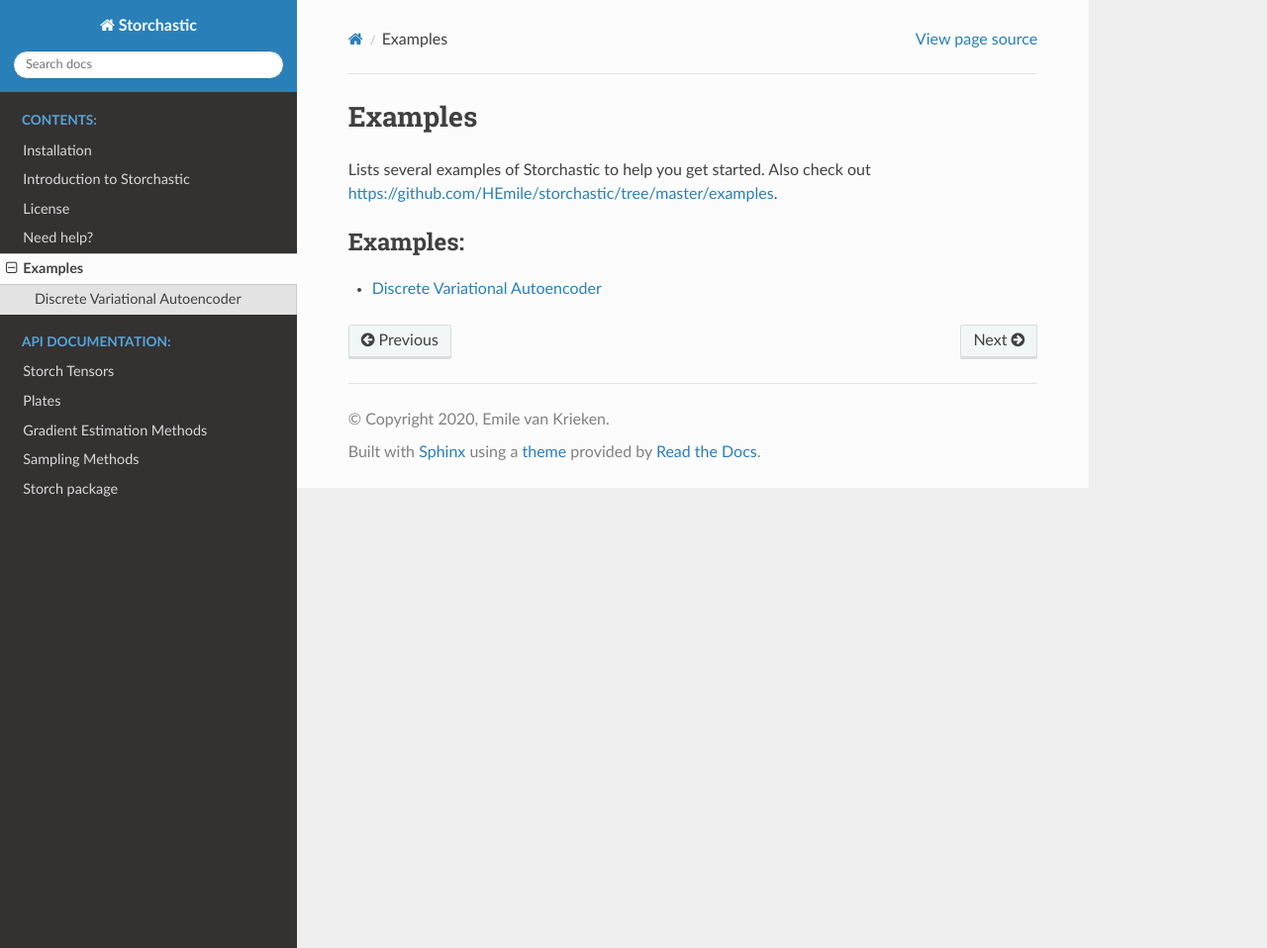
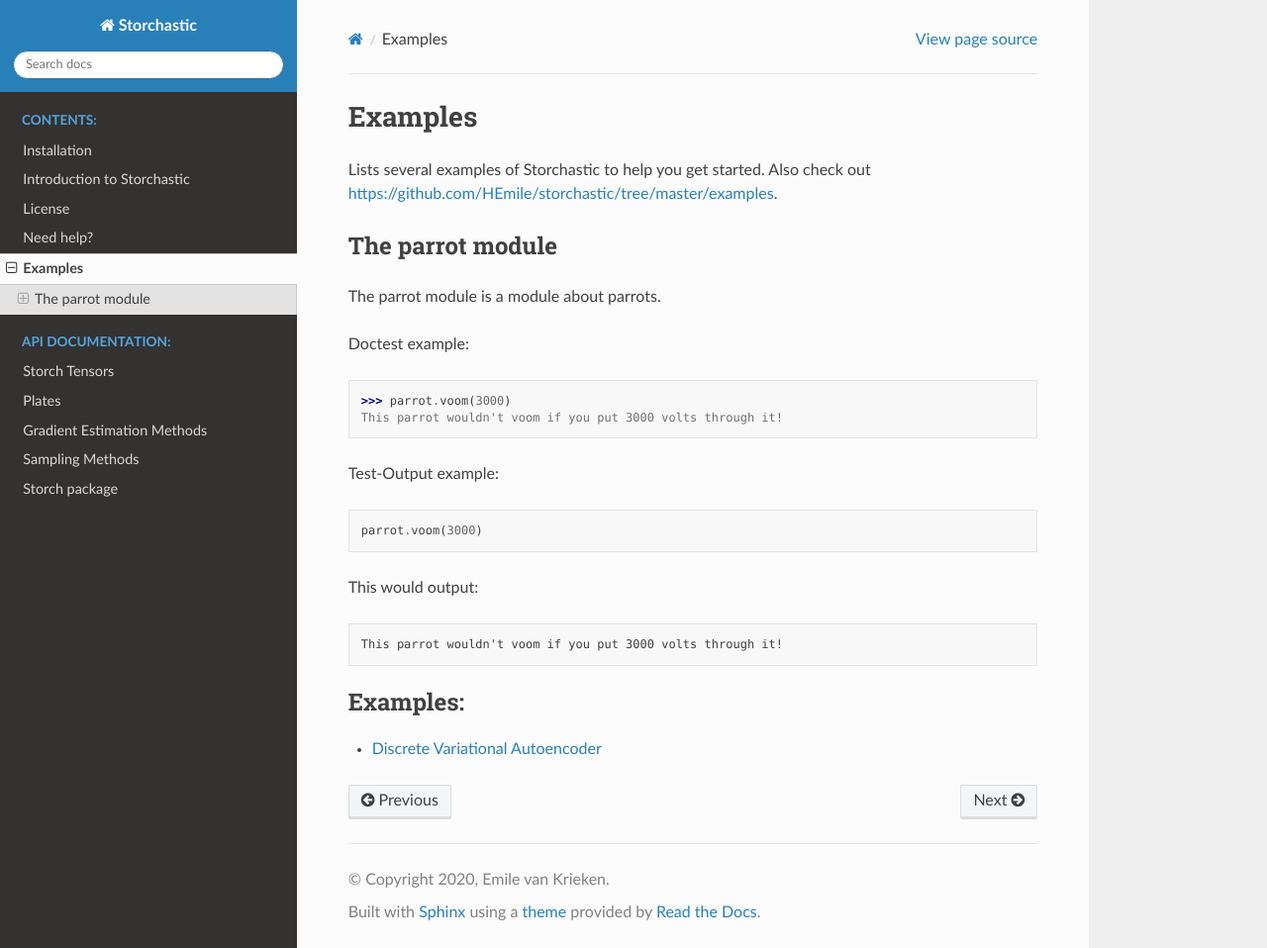
Before and after one commit to HEmile/storchastic, a Sphinx documentation site: the page built from docs/source/examples.rst, in a window 1280 px wide and 958 px high. Shown: the whole window at 99% size. Built offline with Sphinx 7.4.7 and the Read the Docs theme 2.0.0, drawn with Linux system fonts in a browser that asks for light colours.

```diff
--- a/docs/source/conf.py
+++ b/docs/source/conf.py
@@ -33,6 +33,7 @@
 # ones.
 extensions = [
     "sphinx_rtd_theme",
+    "sphinx.ext.doctest",
     "sphinx.ext.autodoc",
     "sphinx.ext.napoleon",
     "sphinx.ext.viewcode",
--- a/docs/source/examples.intro.rst
+++ b/docs/source/examples.intro.rst
@@ -1,6 +1,7 @@
 Introduction Example
 ====================
     .. code-block:: python
+
       import torch
       from torch.distributions import Normal
       from storch.method import Reparameterization
--- a/docs/source/examples.rst
+++ b/docs/source/examples.rst
@@ -1,6 +1,34 @@
 Examples
 --------
 Lists several examples of Storchastic to help you get started. Also check out https://github.com/HEmile/storchastic/tree/master/examples.
+
+The parrot module
+=================
+
+.. testsetup:: *
+
+   import parrot
+
+The parrot module is a module about parrots.
+
+Doctest example:
+
+.. doctest::
+
+   >>> parrot.voom(3000)
+   This parrot wouldn't voom if you put 3000 volts through it!
+
+Test-Output example:
+
+.. testcode::
+
+   parrot.voom(3000)
+
+This would output:
+
+.. testoutput::
+
+   This parrot wouldn't voom if you put 3000 volts through it!
 
 
 .. toctree::
```
Also changed, not shown: docs/source/intro.storch.rst (+16 -5 lines), 1 other file.
